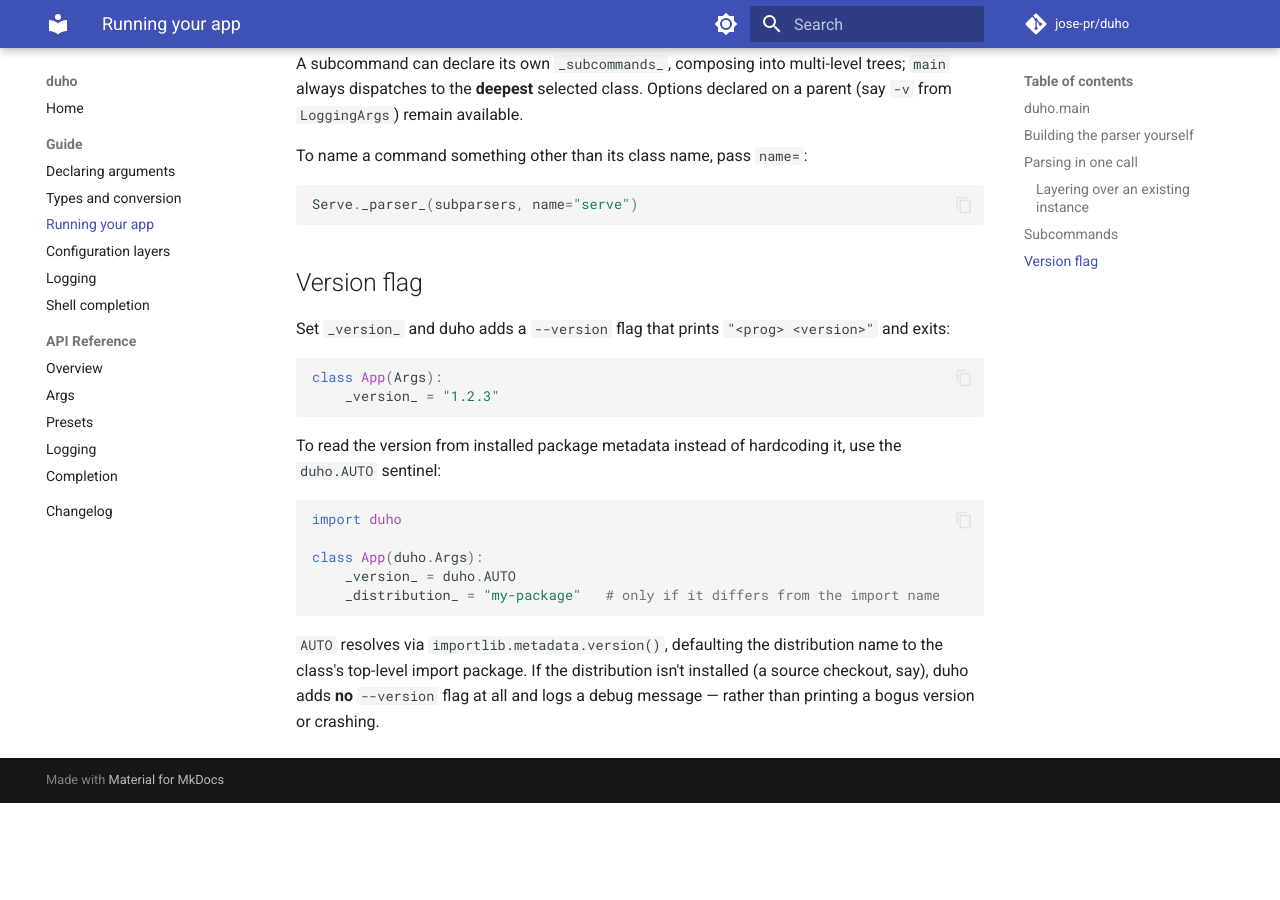
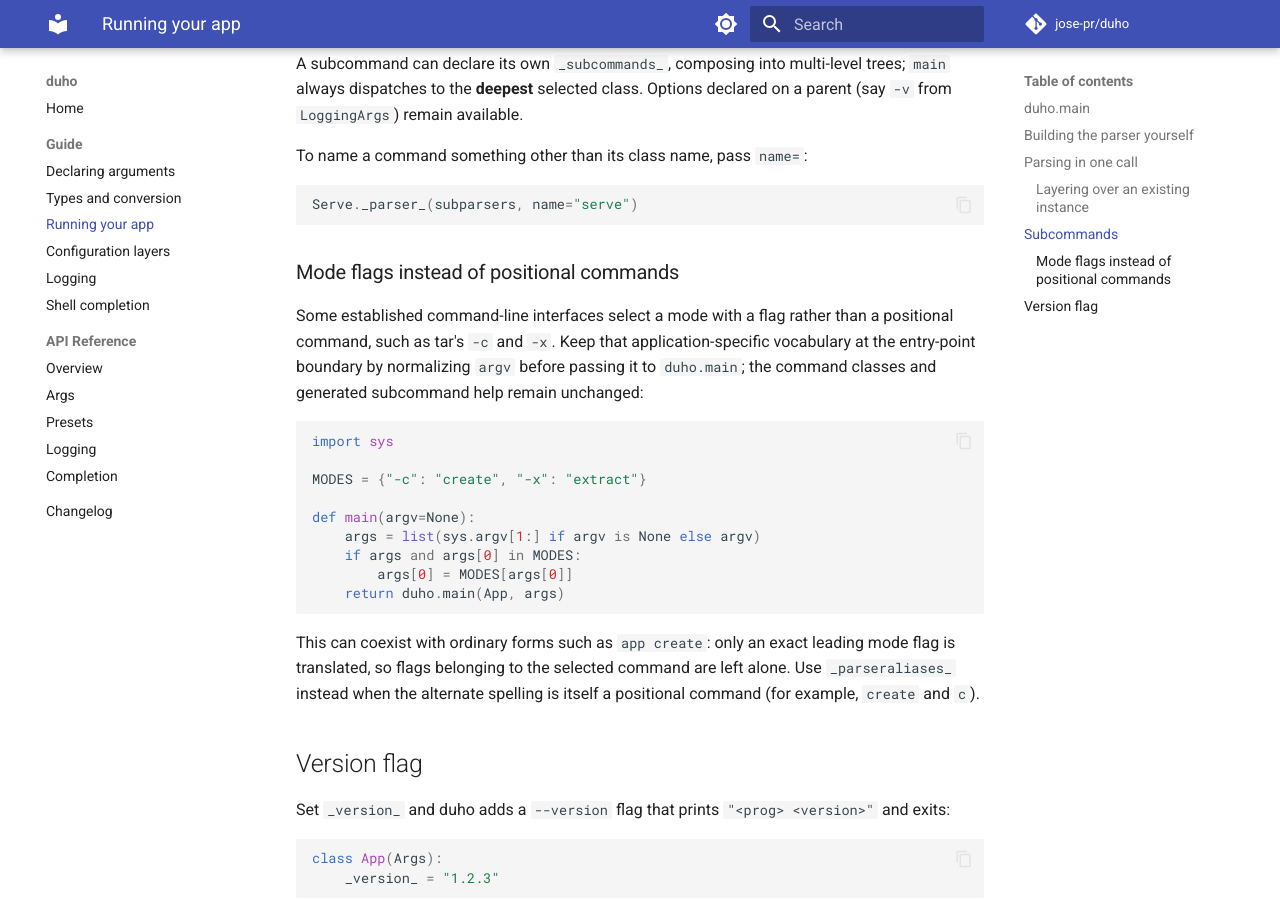
Before and after one commit to jose-pr/duho, an MkDocs documentation site: the page built from docs/guide/running.md, in a window 1280 px wide and 900 px high, scrolled down 2312 px. Built offline with MkDocs 1.6.1 and Material for MkDocs 9.7.7, drawn with Linux system fonts in a browser that asks for light colours; comment, search, counter and statistics services are not loaded; before the commit the page ends 3115 px from its top, so only the background shows below that.

Commit message:
docs: explain tar-style mode dispatch

````diff
--- a/docs/guide/running.md
+++ b/docs/guide/running.md
@@ -121,6 +121,30 @@ To name a command something other than its class name, pass `name=`:
 Serve._parser_(subparsers, name="serve")
 ```
 
+### Mode flags instead of positional commands
+
+Some established command-line interfaces select a mode with a flag rather than
+a positional command, such as tar's `-c` and `-x`. Keep that application-specific
+vocabulary at the entry-point boundary by normalizing `argv` before passing it to
+`duho.main`; the command classes and generated subcommand help remain unchanged:
+
+```python
+import sys
+
+MODES = {"-c": "create", "-x": "extract"}
+
+def main(argv=None):
+    args = list(sys.argv[1:] if argv is None else argv)
+    if args and args[0] in MODES:
+        args[0] = MODES[args[0]]
+    return duho.main(App, args)
+```
+
+This can coexist with ordinary forms such as `app create`: only an exact leading
+mode flag is translated, so flags belonging to the selected command are left
+alone. Use `_parseraliases_` instead when the alternate spelling is itself a
+positional command (for example, `create` and `c`).
+
 ## Version flag
 
 Set `_version_` and duho adds a `--version` flag that prints
````
